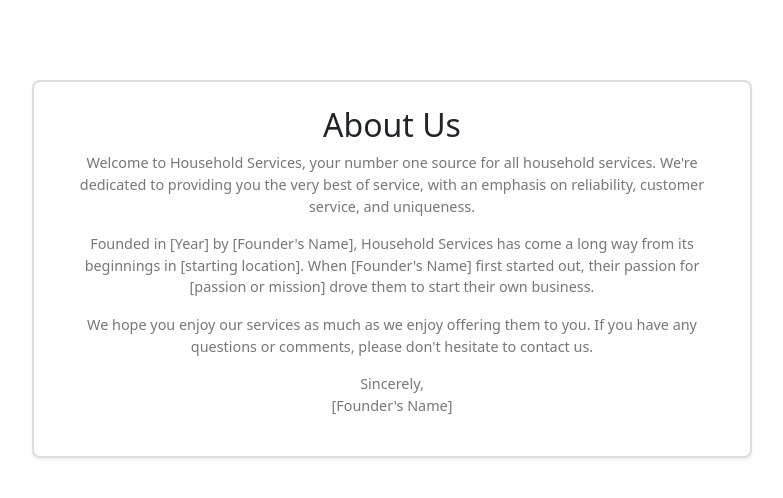
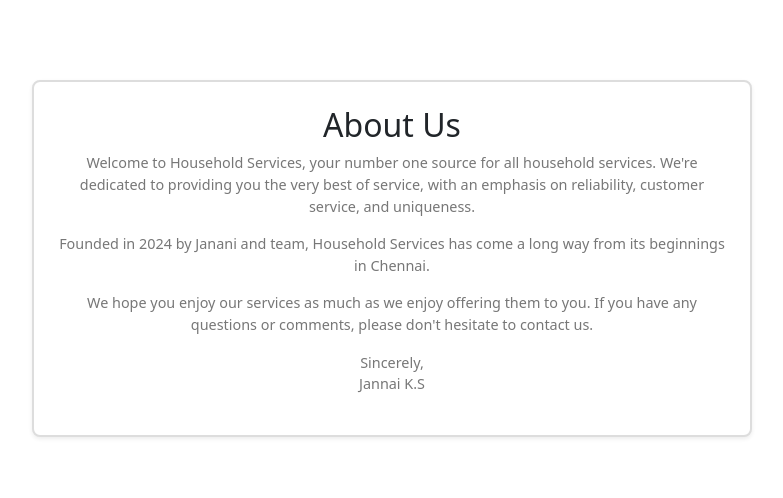
Before and after one commit to Janani0231/ServiceMate, a Flask app: page /intro in a window 1280 px wide. Shown: the part 56-554 px from the top of the page, without its empty margins (248-1031 px from the left). Run offline with Flask 3, Linux system fonts and the light colour scheme.

Commit message:
Update intro template with founder details and location

```diff
--- a/templates/intro.html
+++ b/templates/intro.html
@@ -10,9 +10,9 @@
                 <div class="card-body p-4">
                     <h2>About Us</h2>
                     <p>Welcome to Household Services, your number one source for all household services. We're dedicated to providing you the very best of service, with an emphasis on reliability, customer service, and uniqueness.</p>
-                    <p>Founded in [Year] by [Founder's Name], Household Services has come a long way from its beginnings in [starting location]. When [Founder's Name] first started out, their passion for [passion or mission] drove them to start their own business.</p>
+                    <p>Founded in 2024 by Janani and team, Household Services has come a long way from its beginnings in Chennai. </p>
                     <p>We hope you enjoy our services as much as we enjoy offering them to you. If you have any questions or comments, please don't hesitate to contact us.</p>
-                    <p>Sincerely,<br>[Founder's Name]</p>
+                    <p>Sincerely,<br>Jannai K.S</p>
                 </div>
             </div>
         </div>
```
